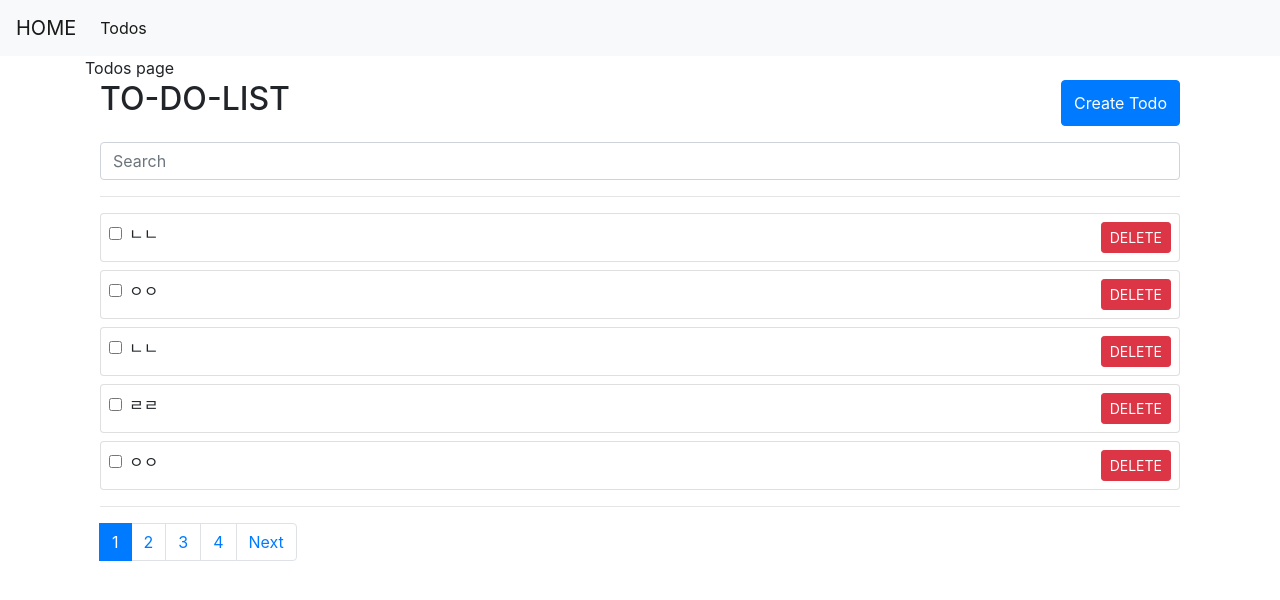
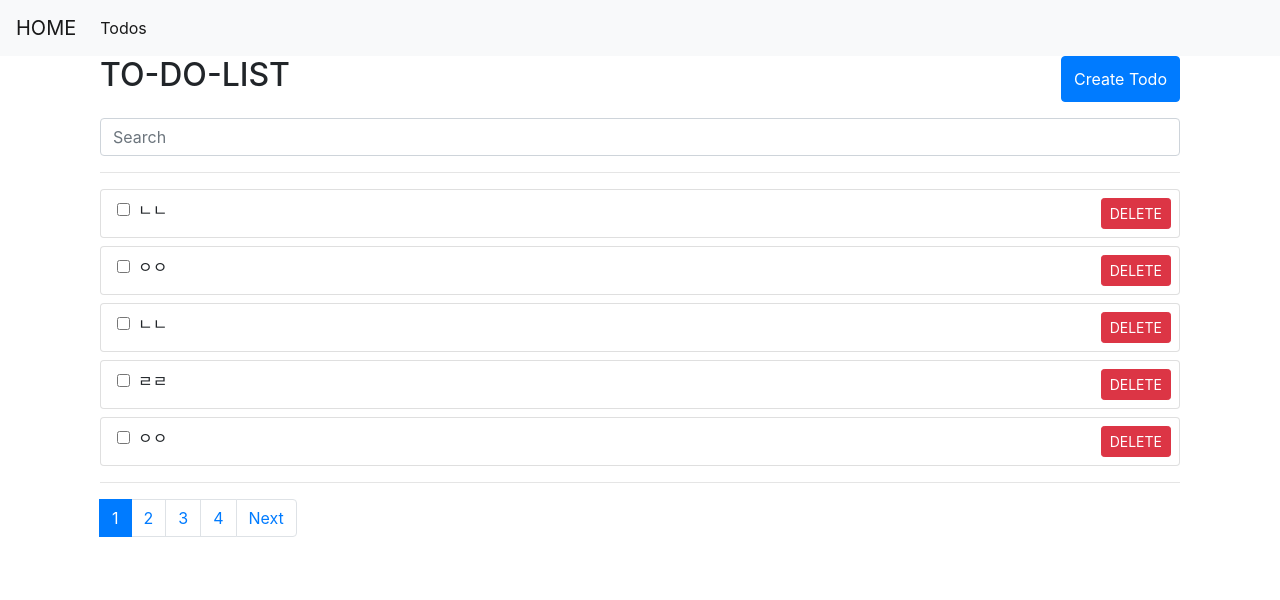
Before and after one commit to devkmee/-vue3-study, a Vue app: page /todos in a window 1280 px wide. Shown: the top 600 px of the page. Built offline with nearby package versions, Linux system fonts and the light colour scheme; data requests are answered from the project's data file.

Commit message:
63 버그 수정

```diff
--- a/src/components/TodoList.vue
+++ b/src/components/TodoList.vue
@@ -7,17 +7,16 @@
              style="cursor: pointer"
              @click="moveToPage(t.id)"
         >
-            <div class="form-check flex-grow-1">
-                <input class="form-check-input"
+            <div class="flex-grow-1">
+                <input class="ml-2 mr-2"
                        type="checkbox"
                        :checked="t.completed"
                 @change="toggleTodo(index, $event)"
                 @click.stop
                 />
-                <label class="form-check-label"
-                       :class=" { todo: t.completed} ">
+                <span :class=" { todo: t.completed} ">
                     {{ t.subject }}
-                </label>
+                </span>
             </div>
             <div>
                 <button class="btn btn-danger btn-sm"
--- a/src/pages/todos/index.vue
+++ b/src/pages/todos/index.vue
@@ -1,5 +1,4 @@
 <template>
-    <div>Todos page</div>
     <div class="container">
         <div class="d-flex justify-content-between mb-3">
             <h2>TO-DO-LIST</h2>
```
